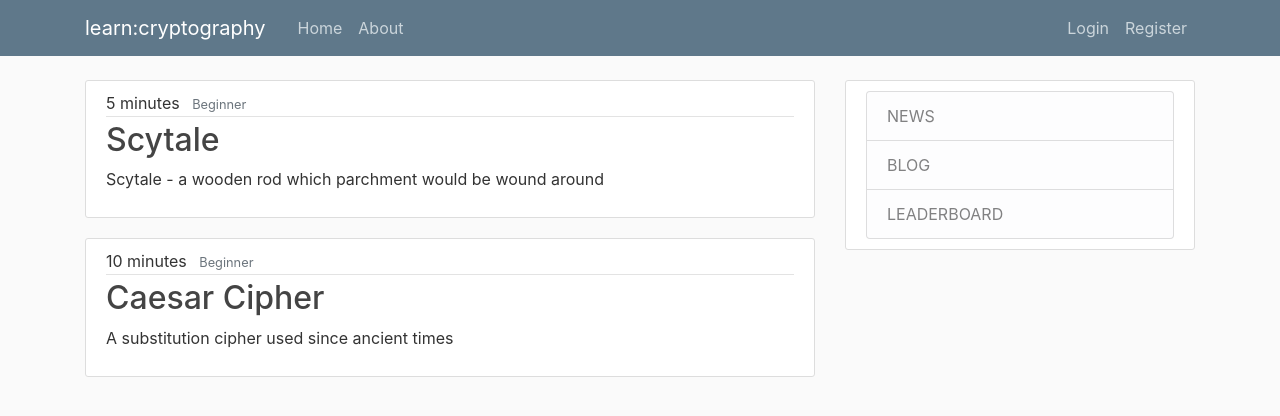
After one commit to LewisI224/learn-cryptography, a Django app: page /learning/ in a window 1280 px wide. The commit adds this page. Shown: the top 416 px of the page. Run offline with Django 4.2, Linux system fonts and the light colour scheme; some libraries are stand-ins or nearby versions.

Commit message:
implemented templating and css

```diff
--- /dev/null
+++ b/learn_cryptography/home/static/home/main.css
@@ -0,0 +1,84 @@
+body {
+    background: #fafafa;
+    color: #333333;
+    margin-top: 5rem;
+  }
+
+  h1, h2, h3, h4, h5, h6 {
+    color: #444444;
+  }
+
+  ul {
+    margin: 0;
+  }
+
+  .bg-steel {
+    background-color: #5f788a;
+  }
+
+  .site-header .navbar-nav .nav-link {
+    color: #cbd5db;
+  }
+
+  .site-header .navbar-nav .nav-link:hover {
+    color: #ffffff;
+  }
+
+  .site-header .navbar-nav .nav-link.active {
+    font-weight: 500;
+  }
+
+  .content-section {
+    background: #ffffff;
+    padding: 10px 20px;
+    border: 1px solid #dddddd;
+    border-radius: 3px;
+    margin-bottom: 20px;
+  }
+
+  .article-title {
+    color: #444444;
+  }
+
+  a.article-title:hover {
+    color: #428bca;
+    text-decoration: none;
+  }
+
+  .article-content {
+    white-space: pre-line;
+  }
+
+  .article-img {
+    height: 65px;
+    width: 65px;
+    margin-right: 16px;
+  }
+
+  .article-metadata {
+    padding-bottom: 1px;
+    margin-bottom: 4px;
+    border-bottom: 1px solid #e3e3e3
+  }
+
+  .article-metadata a:hover {
+    color: #333;
+    text-decoration: none;
+  }
+
+  .article-svg {
+    width: 25px;
+    height: 25px;
+    vertical-align: middle;
+  }
+
+  .account-img {
+    height: 125px;
+    width: 125px;
+    margin-right: 20px;
+    margin-bottom: 16px;
+  }
+
+  .account-heading {
+    font-size: 2.5rem;
+  }
--- /dev/null
+++ b/learn_cryptography/home/templates/home/base.html
@@ -0,0 +1,66 @@
+{% load static %}
+<!DOCTYPE html>
+<html>
+<head>
+    <!-- Required meta tags -->
+    <meta charset="utf-8">
+    <meta name="viewport" content="width=device-width, initial-scale=1, shrink-to-fit=no">
+    <!-- Bootstrap CSS -->
+    <link rel="stylesheet" href="https://maxcdn.bootstrapcdn.com/bootstrap/4.0.0/css/bootstrap.min.css" integrity="sha384-Gn5384xqQ1aoWXA+058RXPxPg6fy4IWvTNh0E263XmFcJlSAwiGgFAW/dAiS6JXm" crossorigin="anonymous">
+
+    <link rel="stylesheet" type="text/css" href="{% static 'home/main.css' %}">
+
+    {% if title %}
+        <title>learn:cryptography - {{ title }}</title>
+    {% else %}
+        <title>learn:cryptography</title>
+    {% endif %}
+
+</head>
+<body>
+
+    <header class="site-header">
+        <nav class="navbar navbar-expand-md navbar-dark bg-steel fixed-top">
+            <div class="container">
+            <a class="navbar-brand mr-4" href="{% url 'public-home' %}">learn:cryptography</a>
+            <button class="navbar-toggler" type="button" data-toggle="collapse" data-target="#navbarToggle" aria-controls="navbarToggle" aria-expanded="false" aria-label="Toggle navigation">
+            <span class="navbar-toggler-icon"></span>
+            </button>
+            <div class="collapse navbar-collapse" id="navbarToggle">
+                <div class="navbar-nav mr-auto">
+                <a class="nav-item nav-link" href="{% url 'public-home' %}">Home</a>
+                <a class="nav-item nav-link" href="{% url 'public-about' %}">About</a>
+                </div>
+                <!-- Navbar Right Side -->
+                <div class="navbar-nav">
+                <a class="nav-item nav-link" href="#">Login</a>
+                <a class="nav-item nav-link" href="#">Register</a>
+                </div>
+            </div>
+            </div>
+        </nav>
+    </header>
+    <main role="main" class="container">
+        <div class="row">
+            <div class="col-md-8">
+            {% block content %}{% endblock %}
+            </div>
+            <div class="col-md-4">
+            <div class="content-section">
+                <ul class="list-group">
+                    <li class="list-group-item list-group-item-light">NEWS</li>
+                    <li class="list-group-item list-group-item-light">BLOG</li>
+                    <li class="list-group-item list-group-item-light">LEADERBOARD</li>
+                </ul>
+            </div>
+            </div>
+        </div>
+    </main>
+
+
+    <script src="https://code.jquery.com/jquery-3.2.1.slim.min.js" integrity="sha384-KJ3o2DKtIkvYIK3UENzmM7KCkRr/rE9/Qpg6aAZGJwFDMVNA/GpGFF93hXpG5KkN" crossorigin="anonymous"></script>
+    <script src="https://cdnjs.cloudflare.com/ajax/libs/popper.js/1.12.9/umd/popper.min.js" integrity="sha384-ApNbgh9B+Y1QKtv3Rn7W3mgPxhU9K/ScQsAP7hUibX39j7fakFPskvXusvfa0b4Q" crossorigin="anonymous"></script>
+    <script src="https://maxcdn.bootstrapcdn.com/bootstrap/4.0.0/js/bootstrap.min.js" integrity="sha384-JZR6Spejh4U02d8jOt6vLEHfe/JQGiRRSQQxSfFWpi1MquVdAyjUar5+76PVCmYl" crossorigin="anonymous"></script>
+</body>
+
+</html>
--- /dev/null
+++ b/learn_cryptography/home/templates/home/learning.html
@@ -0,0 +1,15 @@
+{% extends "home/base.html" %}
+{% block content %}
+    {% for module in modules%}
+        <article class="media content-section">
+            <div class="media-body">
+                <div class="article-metadata">
+                <a class="mr-2">{{ module.time }} minutes</a>
+                <small class="text-muted">{{ module.difficulty }}</small>
+                </div>
+                <h2><a class="article-title" href="#">{{ module.title }}</a></h2>
+                <p class="article-content">{{ module.description }}</p>
+            </div>
+        </article>
+    {% endfor %}
+{% endblock content%}
--- a/learn_cryptography/home/urls.py
+++ b/learn_cryptography/home/urls.py
@@ -3,6 +3,7 @@ from . import views
 
 
 urlpatterns = [
+    path('learning/', views.learning, name='learning'),
     path('about/', views.about, name='public-about'),
     path('', views.home, name='public-home'),
 
--- a/learn_cryptography/home/views.py
+++ b/learn_cryptography/home/views.py
@@ -1,8 +1,28 @@
 from django.shortcuts import render
-from django.http import HttpResponse
 
+modules = [
+    {
+        'title': 'Scytale',
+        'difficulty': 'Beginner',
+        'time': '5',
+        'description': 'Scytale - a wooden rod which parchment would be wound around',
+    },
+    {
+        'title': 'Caesar Cipher',
+        'difficulty': 'Beginner',
+        'time': '10',
+        'description': 'A substitution cipher used since ancient times',
+    }
+]
 def home(request):
     return render(request, 'home/home.html')
 
 def about(request):
-    return render(request, 'home/about.html')
+    return render(request, 'home/about.html', {'title':'About'})
+
+def learning(request):
+    context = {
+        'modules' : modules,
+        'title' : 'learning'
+    }
+    return render(request, 'home/learning.html', context)
```
Also changed, not shown: learn_cryptography/home/templates/home/about.html (+3 -8 lines), learn_cryptography/home/templates/home/home.html (+5 -9 lines).
